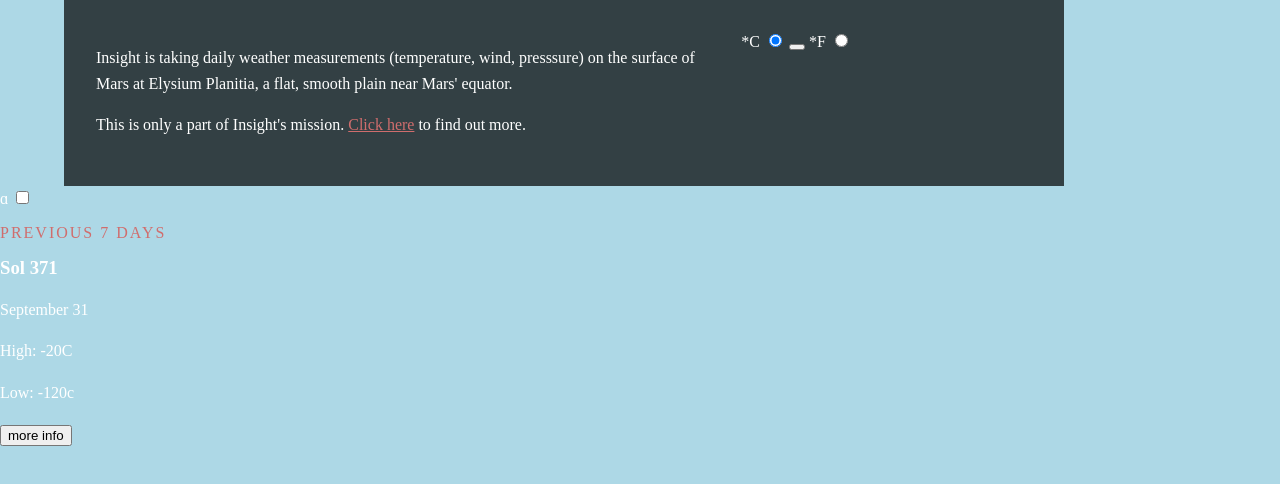
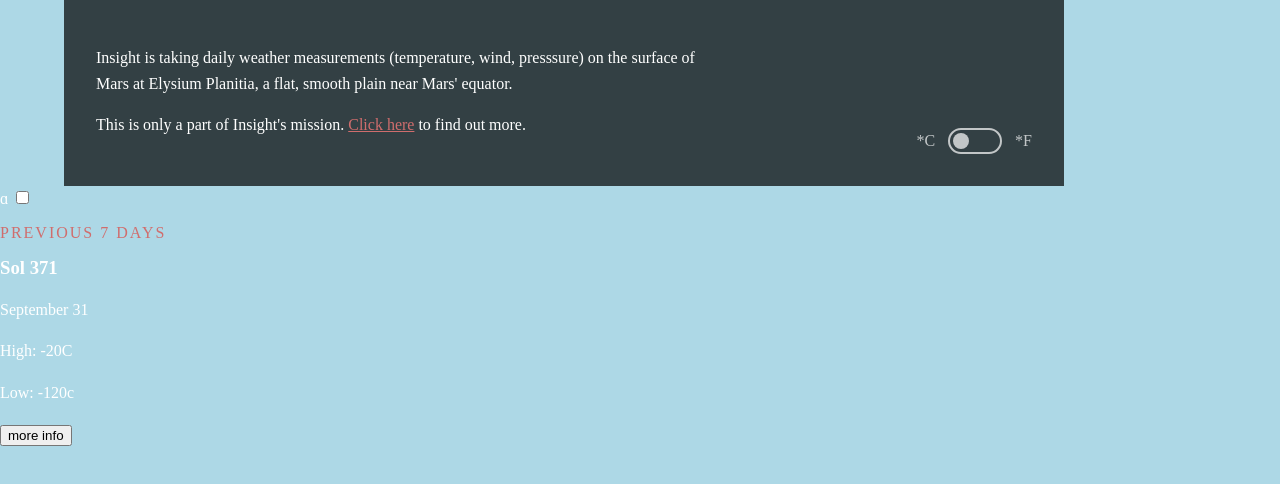
Before and after one commit to mbaranich/Mars-Weather-App, a plain HTML site: page index.html in a window 1280 px wide. Shown: the part 298-782 px from the top of the page. Drawn offline with Linux system fonts and the light colour scheme; files that its build step writes are made by us from their sources; a script that the page names is missing.

Commit message:
Add functionality to C and F slider button.

```diff
--- a/index.html
+++ b/index.html
@@ -55,7 +55,7 @@
     &#0593; <span class="sr-only">Show previous weather</span>
     </label>
 
-    <input type="checkbox" id="weather-toggle" class="show-previous=weather-toggle">
+    <input type="checkbox" id="weather-toggle" class="show-previous-weather-toggle">
     <h2 class="main-title">Previous 7 days</h2>
 
     <div class="previous-days">
--- a/styles.css
+++ b/styles.css
@@ -175,6 +175,54 @@
   grid-column: 1 / 3;
 }
 
-.unit-toggle {
+.unit {
   grid-column: 3 / 4;
+  place-self: end;
+  color: var(--clr-light);
+  display: flex;
+  opacity: .7;
+  transition: opacity 275ms linear;
 }
+
+.unit:hover{
+  opacity: 1;
+}
+
+.unit label {
+  cursor: pointer;
+}
+
+.unit input {
+  clip: rect(0 0 0 0);
+  clip-path: inset(50%);
+  height: 1px;
+  overflow: hidden;
+  position: absolute;
+  white-space: no-wrap;
+  width: 1px;
+}
+
+.unit__toggle {
+  cursor: pointer;
+  width: 4em;
+  border: 2px solid var(--clr-light);
+  background: transparent;
+  padding: 0;
+  border-radius: 100vmax;
+  margin: 0 1em;
+}
+
+.unit__toggle::after {
+  content: '';
+  display: block;
+  background: var(--clr-light);
+  border-radius: 50%;
+  height: 1rem;
+  margin: 3px;
+  margin-left: auto;
+  width: 1rem;
+}
+
+:checked ~ .unit__toggle::after {
+  margin-left: 3px;
+}
```
